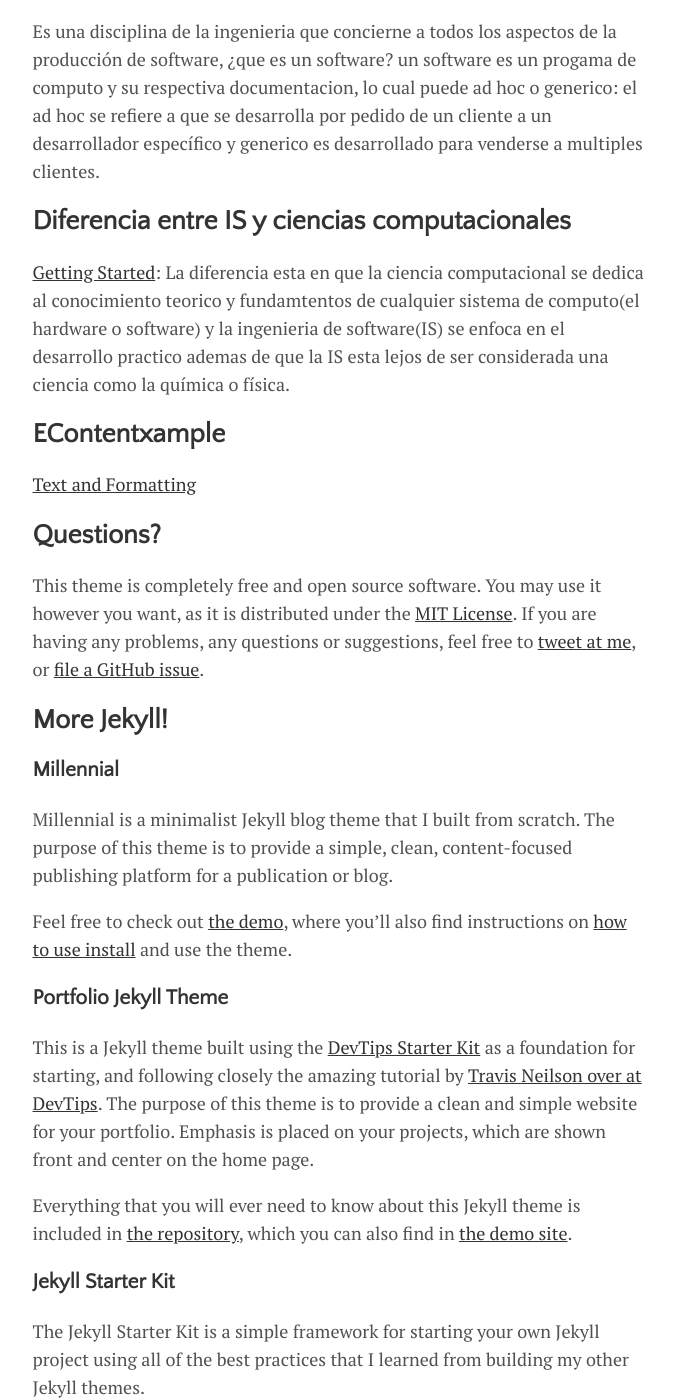
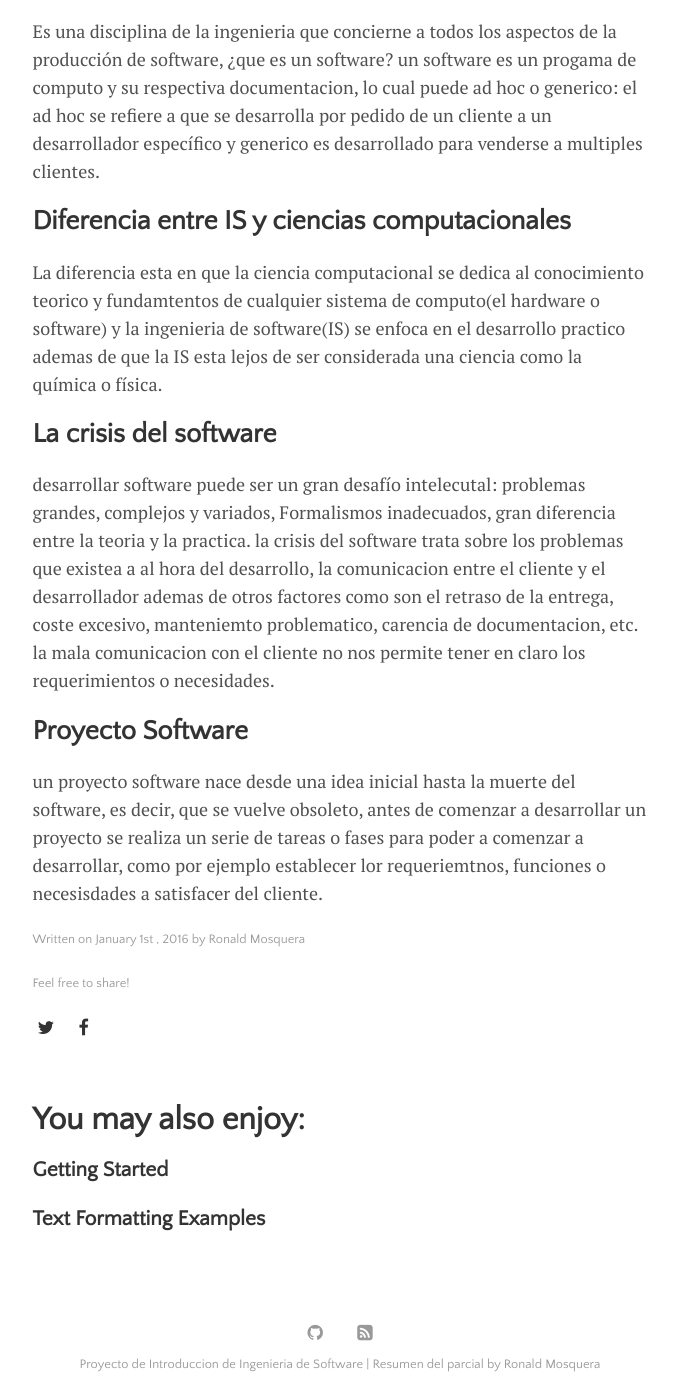
Before and after one commit to RonaldMM1/IngSoftware, a Jekyll site: the page built from _posts/2016-01-01-Ingeniera de software.md, in a window 1280 px wide and 1400 px high, scrolled down 674 px. Shown: the whole window, without its empty margins (300-976 px from the left). Built offline with Jekyll 4.4.1, drawn with Linux system fonts in a browser that asks for light colours; some of the changed text lies outside the part shown.

Commit message:
Update 2016-01-01-Ingeniera de software.md

```diff
--- a/_posts/2016-01-01-Ingeniera de software.md
+++ b/_posts/2016-01-01-Ingeniera de software.md
@@ -11,33 +11,13 @@ image: mountains.jpg
 Es una disciplina de la ingenieria que concierne a todos los aspectos de la producción de software, ¿que es un software? un software es un progama de computo y su respectiva documentacion, lo cual puede ad hoc o generico: el ad hoc se refiere a que se desarrolla por pedido de un cliente a un desarrollador específico y generico es desarrollado para venderse a multiples clientes.
 ## Diferencia entre IS y ciencias computacionales
 
-[Getting Started]({{ site.github.url }}{% post_url 2015-10-10-getting-started %}): La diferencia esta en que la ciencia computacional se dedica al conocimiento teorico y fundamtentos de cualquier sistema de computo(el hardware o software) y la ingenieria de software(IS) se enfoca en el desarrollo practico ademas de que la IS esta lejos de ser considerada una ciencia como la química o física.
+La diferencia esta en que la ciencia computacional se dedica al conocimiento teorico y fundamtentos de cualquier sistema de computo(el hardware o software) y la ingenieria de software(IS) se enfoca en el desarrollo practico ademas de que la IS esta lejos de ser considerada una ciencia como la química o física.
 
 
-## EContentxample
+## La crisis del software
 
-[Text and Formatting]({{ site.github.url }}{% post_url 2014-01-01-text-formatting-examples %})
+desarrollar software puede ser un gran desafío intelecutal: problemas grandes, complejos y variados, Formalismos inadecuados, gran diferencia entre la teoria y la practica. la crisis del software trata sobre los problemas que existea a al hora del desarrollo, la comunicacion entre el cliente y el desarrollador ademas de otros factores como son el retraso de la entrega, coste excesivo, manteniemto problematico, carencia de documentacion, etc. la mala comunicacion con el cliente no nos permite tener en claro los requerimientos o necesidades.
 
-## Questions?
+## Proyecto Software
 
-This theme is completely free and open source software. You may use it however you want, as it is distributed under the [MIT License](http://choosealicense.com/licenses/mit/). If you are having any problems, any questions or suggestions, feel free to [tweet at me](https://twitter.com/intent/tweet?text=My%question%about%Lagrange%is:%&amp;via=paululele), or [file a GitHub issue](https://github.com/lenpaul/lagrange/issues/new).
-
-## More Jekyll!
-
-### Millennial
-
-Millennial is a minimalist Jekyll blog theme that I built from scratch. The purpose of this theme is to provide a simple, clean, content-focused publishing platform for a publication or blog.
-
-Feel free to check out <a href="https://lenpaul.github.io/Millennial/" target="_blank">the demo</a>, where you’ll also find instructions on <a href="https://lenpaul.github.io/Millennial/documentation/getting-started.html">how to use install</a> and use the theme.
-
-### Portfolio Jekyll Theme
-
-This is a Jekyll theme built using the [DevTips Starter Kit](http://devtipsstarterkit.com/) as a foundation for starting, and following closely the amazing tutorial by [Travis Neilson over at DevTips](https://www.youtube.com/watch?v=T6jKLsxbFg4&list=PL0CB3OvPhDA_STygmp3sDenx3UpdOMk7P). The purpose of this theme is to provide a clean and simple website for your portfolio. Emphasis is placed on your projects, which are shown front and center on the home page.
-
-Everything that you will ever need to know about this Jekyll theme is included in [the repository](https://github.com/LeNPaul/portfolio-jekyll-theme), which you can also find in [the demo site](https://lenpaul.github.io/portfolio-jekyll-theme/).
-
-### Jekyll Starter Kit
-
-The Jekyll Starter Kit is a simple framework for starting your own Jekyll project using all of the best practices that I learned from building my other Jekyll themes.
-
-Feel free to check out <a href="https://github.com/LeNPaul/jekyll-starter-kit" target="_blank">the GitHub repository</a>, where you’ll also find instructions on how to use install and use the theme.
+un proyecto software nace desde una idea inicial hasta la muerte del software, es decir, que se vuelve obsoleto, antes de comenzar a desarrollar un proyecto se realiza un serie de tareas o fases para poder a comenzar a desarrollar, como por ejemplo establecer lor requeriemtnos, funciones o necesisdades a satisfacer del cliente.
```
